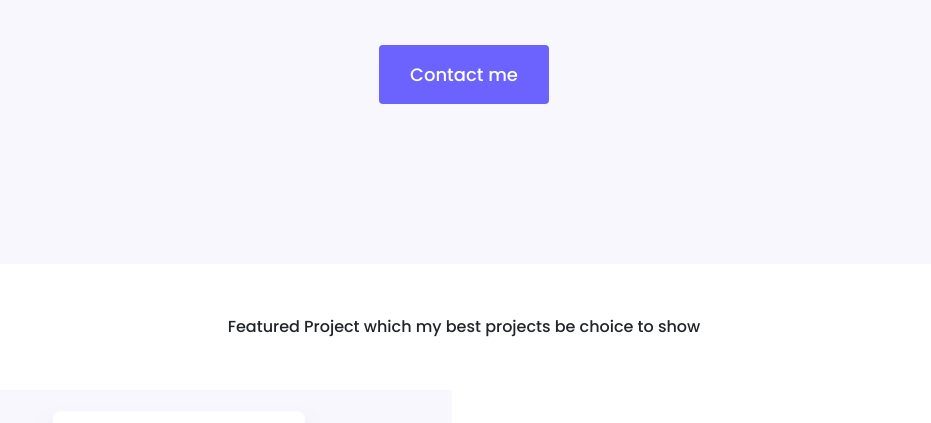
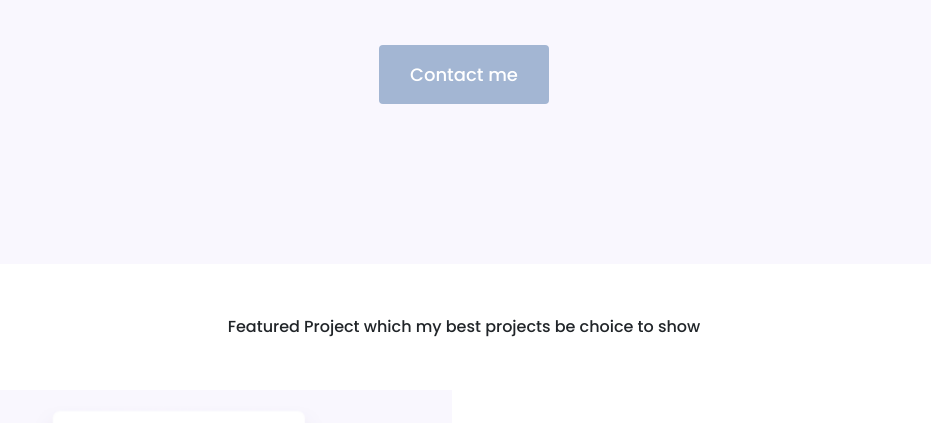
Before and after one commit to Cheta008/my-portfolio, a plain HTML site: page index.html in a window 1280 px wide. Shown: the part 374-797 px from the top of the page, without its empty margins (176-1107 px from the left). Drawn offline with nearby package versions, Linux system fonts and the light colour scheme.

Commit message:
Edited CSS variable

```diff
--- a/styles/app.css
+++ b/styles/app.css
@@ -1,5 +1,5 @@
 :root {
-  --link-color: #6c63ff;
+  --link-color: #A3B6D3;
   --secondary-color:#F9F7FE;
   --heading-font-family: "Playfair Display", serif;
   --default-font-family:'Poppins', sans-serif;
```
